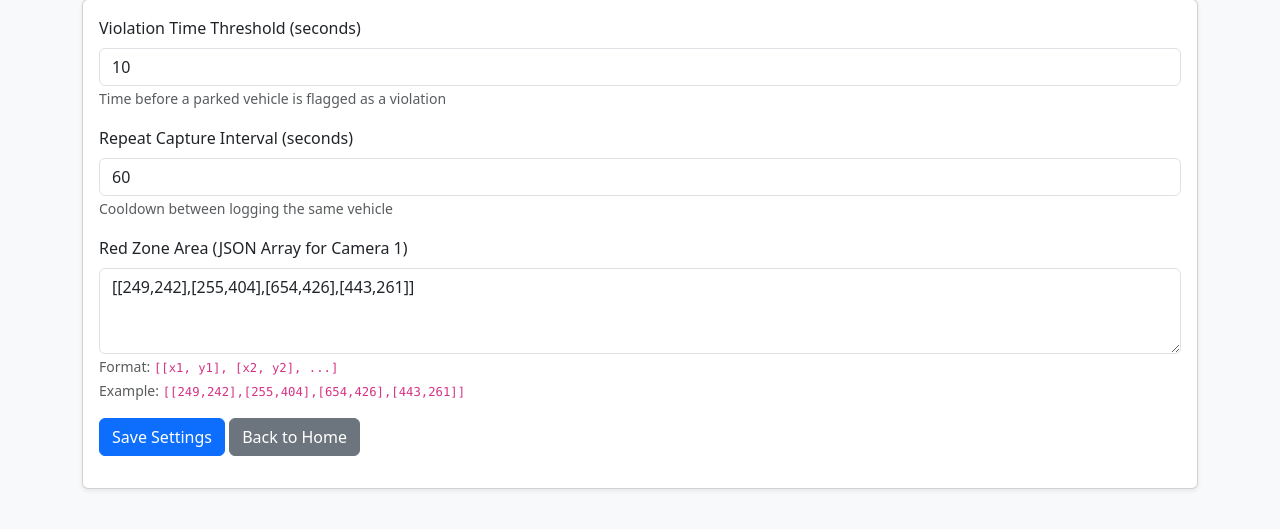
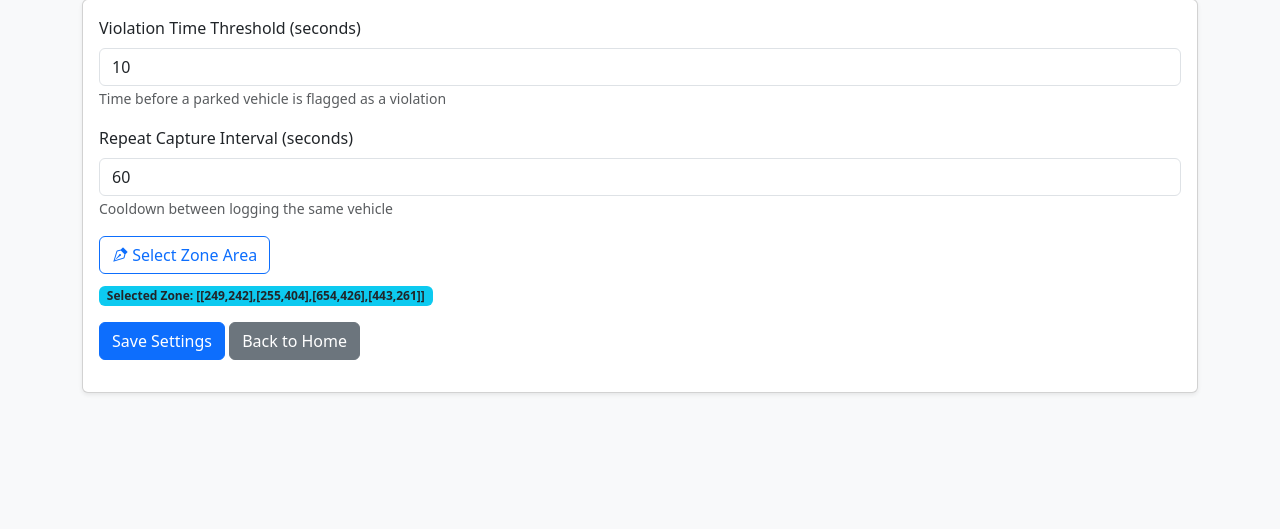
Before and after one commit to Sunthunder0813/Illegal-Parking-Detection-beta, a Flask app: page /settings.html in a window 1280 px wide. Shown: the part 121-650 px from the top of the page. Run offline with Flask 3, Linux system fonts and the light colour scheme.

Commit message:
debuging

```diff
--- a/app.py
+++ b/app.py
@@ -10,6 +10,7 @@ from app_detect import detect
 import config
 import datetime
 import queue
+import subprocess
 
 # --- Setup Logging & Folders ---
 logging.basicConfig(level=logging.INFO)
@@ -339,5 +340,30 @@ def camera_status():
         }
     })
 
+@app.route('/api/zone_selector', methods=['POST'])
+def api_zone_selector():
+    try:
+        # Run zone_selector.py and capture output
+        proc = subprocess.Popen(
+            ["python", "zone_selector.py"],
+            cwd=os.path.dirname(__file__),
+            stdout=subprocess.PIPE,
+            stderr=subprocess.PIPE,
+            text=True
+        )
+        stdout, stderr = proc.communicate()
+        # Parse output for zone coordinates (expects a line with JSON array)
+        import re, json as pyjson
+        match = re.search(r"\[\s*\[.*?\]\s*\]", stdout, re.DOTALL)
+        if match:
+            zone = pyjson.loads(match.group(0))
+            # Update config and return new zone
+            update_config_py({"PARKING_ZONES": {"Camera_1": zone}})
+            return jsonify({"success": True, "zone": zone})
+        else:
+            return jsonify({"success": False, "error": "No zone found", "stdout": stdout, "stderr": stderr})
+    except Exception as e:
+        return jsonify({"success": False, "error": str(e)})
+
 if __name__ == "__main__":
     app.run(host='0.0.0.0', port=5000, threaded=True)
--- a/templates/settings.html
+++ b/templates/settings.html
@@ -26,12 +26,10 @@
                     </div>
 
                     <div class="mb-3">
-                        <label for="zone_area" class="form-label">Red Zone Area (JSON Array for Camera 1)</label>
-                        <textarea class="form-control" id="zone_area" name="zone_area" rows="3" required></textarea>
-                        <small class="text-muted">
-                            Format: <code>[[x1, y1], [x2, y2], ...]</code><br>
-                            Example: <code>[[249,242],[255,404],[654,426],[443,261]]</code>
-                        </small>
+                        <button type="button" class="btn btn-outline-primary" id="selectZoneBtn">
+                            <i class="bi bi-vector-pen"></i> Select Zone Area
+                        </button>
+                        <div id="zoneDisplay" class="mt-2"></div>
                     </div>
 
                     <button type="submit" class="btn btn-primary">Save Settings</button>
@@ -44,43 +42,39 @@
 
     <script src="https://cdn.jsdelivr.net/npm/bootstrap@5.3.2/dist/js/bootstrap.bundle.min.js"></script>
     <script>
-        // Load current settings on page load
+        function updateZoneDisplay(zone) {
+            document.getElementById('zoneDisplay').innerHTML = zone
+                ? `<span class="badge bg-info text-dark">Selected Zone: ${JSON.stringify(zone)}</span>`
+                : `<span class="badge bg-secondary">No zone selected</span>`;
+        }
+
         function loadSettings() {
             fetch('/api/settings')
                 .then(r => r.json())
                 .then(data => {
                     document.getElementById('violation_time').value = data.VIOLATION_TIME_THRESHOLD;
                     document.getElementById('repeat_capture').value = data.REPEAT_CAPTURE_INTERVAL;
-                    // Load zone area for Camera_1
+                    // Display zone area for Camera_1
                     if (data.PARKING_ZONES && data.PARKING_ZONES.Camera_1) {
-                        document.getElementById('zone_area').value = JSON.stringify(data.PARKING_ZONES.Camera_1);
+                        updateZoneDisplay(data.PARKING_ZONES.Camera_1);
+                    } else {
+                        updateZoneDisplay(null);
                     }
                 });
         }
 
         document.addEventListener('DOMContentLoaded', loadSettings);
 
-        // Save settings on form submit (AJAX)
         document.getElementById('settingsForm').addEventListener('submit', function(e) {
             e.preventDefault();
             const status = document.getElementById('status');
-            let zoneArea;
-            try {
-                zoneArea = JSON.parse(document.getElementById('zone_area').value);
-                if (!Array.isArray(zoneArea) || zoneArea.length < 3) throw new Error();
-            } catch {
-                status.innerHTML = '<div class="alert alert-danger">Invalid zone area format.</div>';
-                return;
-            }
-            const data = {
-                VIOLATION_TIME_THRESHOLD: parseInt(document.getElementById('violation_time').value),
-                REPEAT_CAPTURE_INTERVAL: parseInt(document.getElementById('repeat_capture').value),
-                PARKING_ZONES: { Camera_1: zoneArea }
-            };
             fetch('/api/settings', {
                 method: 'POST',
                 headers: { 'Content-Type': 'application/json' },
-                body: JSON.stringify(data)
+                body: JSON.stringify({
+                    VIOLATION_TIME_THRESHOLD: parseInt(document.getElementById('violation_time').value),
+                    REPEAT_CAPTURE_INTERVAL: parseInt(document.getElementById('repeat_capture').value)
+                })
             })
             .then(r => r.json())
             .then(result => {
@@ -98,6 +92,30 @@
                 status.innerHTML = '<div class="alert alert-danger">Error saving settings</div>';
             });
         });
+
+        document.getElementById('selectZoneBtn').addEventListener('click', function() {
+            const status = document.getElementById('status');
+            status.innerHTML = '<div class="alert alert-info">Launching zone selector... Please complete selection in the popup window.</div>';
+            fetch('/api/zone_selector', { method: 'POST' })
+                .then(r => r.json())
+                .then(data => {
+                    if (data.success && data.zone) {
+                        updateZoneDisplay(data.zone);
+                        status.innerHTML = '<div class="alert alert-success">Zone area updated from selector!</div>';
+                        // Save zone to config
+                        fetch('/api/settings', {
+                            method: 'POST',
+                            headers: { 'Content-Type': 'application/json' },
+                            body: JSON.stringify({ PARKING_ZONES: { Camera_1: data.zone } })
+                        }).then(() => setTimeout(loadSettings, 500));
+                    } else {
+                        status.innerHTML = '<div class="alert alert-danger">Zone selection failed.</div>';
+                    }
+                })
+                .catch(() => {
+                    status.innerHTML = '<div class="alert alert-danger">Zone selector error.</div>';
+                });
+        });
     </script>
 </body>
 </html>
```
Also changed, not shown: zone_selector.py (+3 -4 lines).
